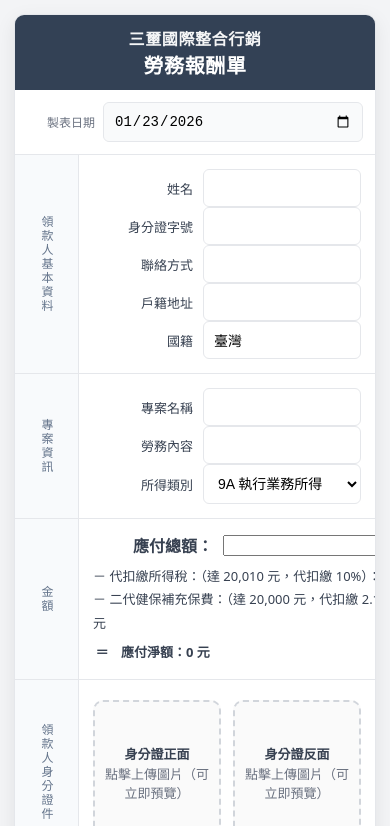
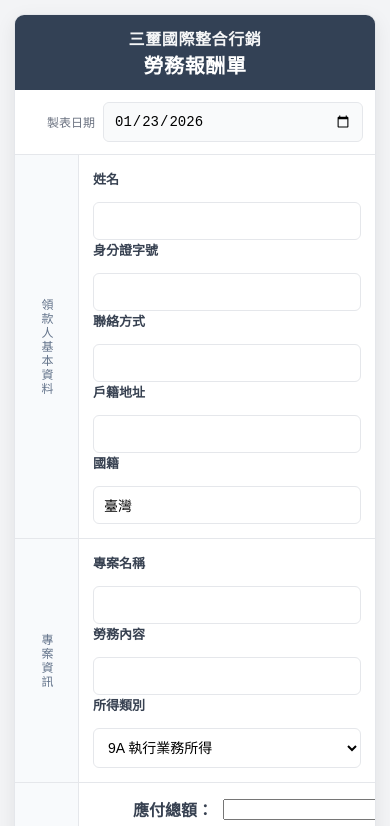
Before and after one commit to TristaTsai/laborpayment, a plain HTML site: page index.html in a window 390 px wide. Shown: the top 826 px of the page. Drawn offline with nearby package versions, Linux system fonts and the light colour scheme.

Commit message:
Update index.html

```diff
--- a/index.html
+++ b/index.html
@@ -247,13 +247,30 @@
       line-height:1.6;
     }
 
-    @media (max-width: 520px){
-      .row{grid-template-columns:64px 1fr}
-      .grid2{grid-template-columns:100px 1fr}
-      .topfield input{width:100%}
- .topfield{
-    justify-content:flex-start;
+   @media (max-width: 520px){
+  .row{
+    grid-template-columns: 64px 1fr;
   }
+
+  /* 🔑 核心：手機版欄位改成上下排列 */
+  .grid2{
+    grid-template-columns: 1fr;
+  }
+
+  .grid2 .lab{
+    text-align: left;
+    margin-bottom: 4px;
+    font-weight: 700;
+  }
+
+  .topfield{
+    justify-content: flex-start;
+  }
+
+  .topfield input{
+    width: 100%;
+  }
+}
     }
   </style>
 </head>
```
